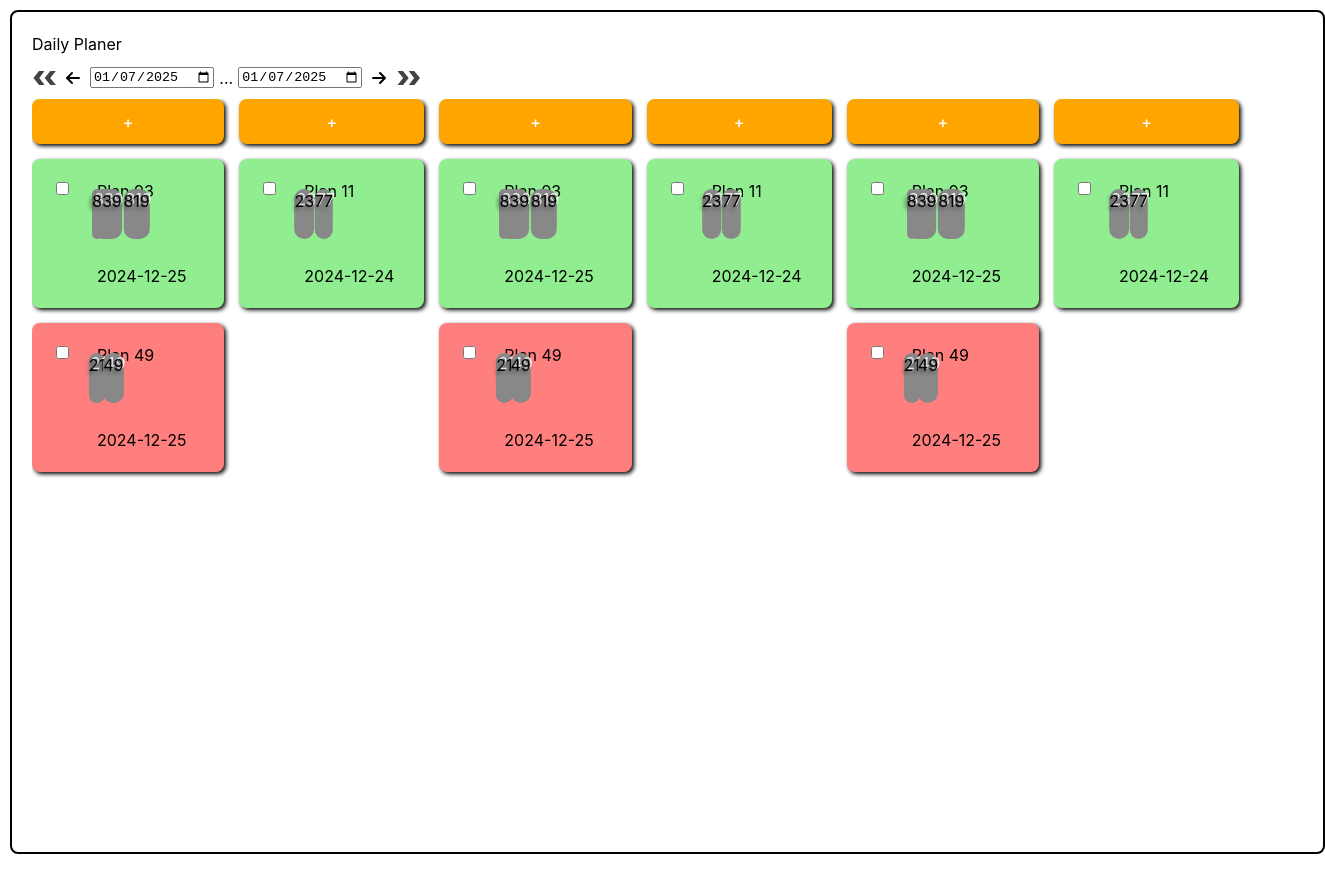
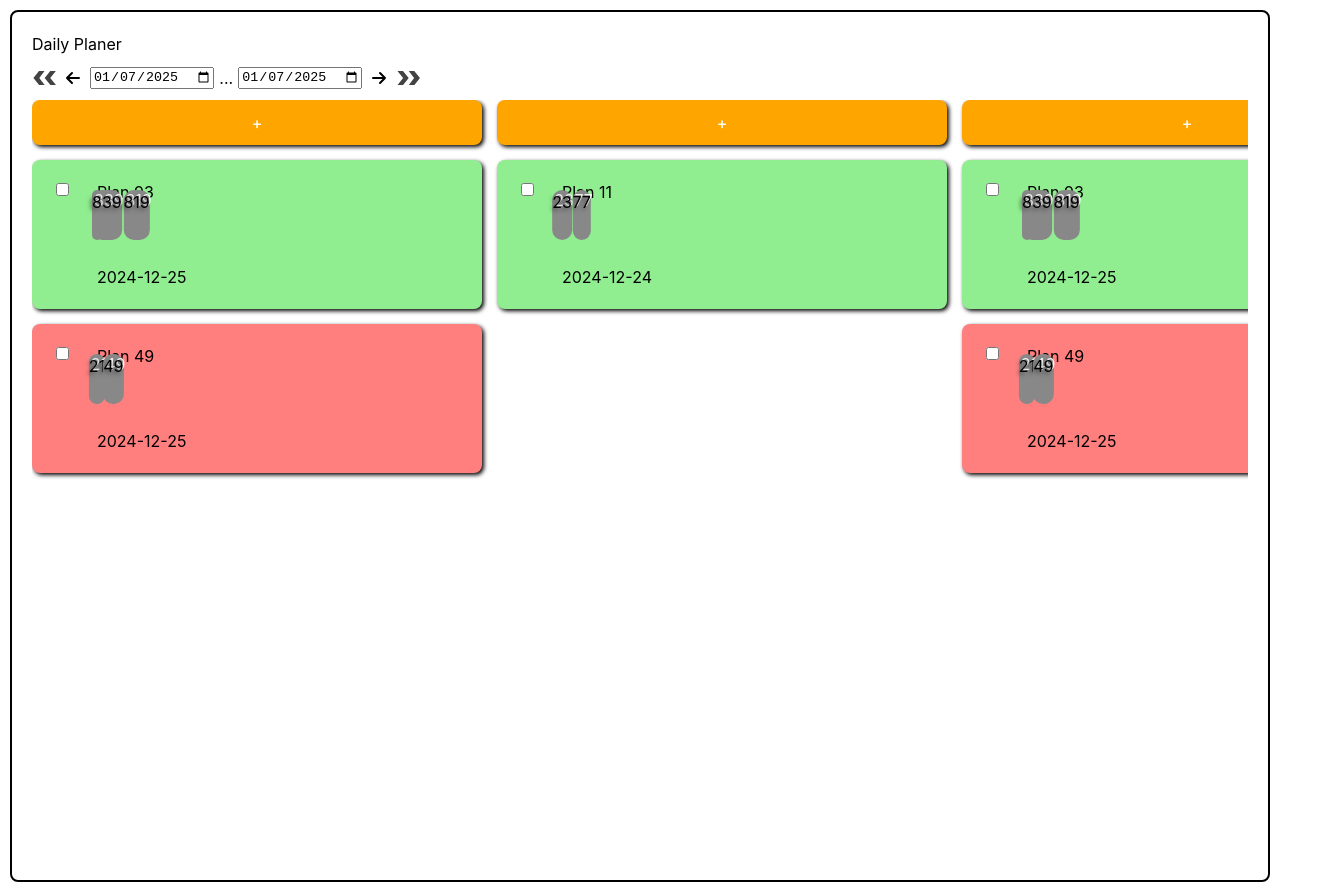
Before and after one commit to SangHwi-Back/daily-planer-react, a React (Vite) app: page / in a window 1280 px wide. Shown: the whole page, 1325 px wide, since content can reach past the window. Before the commit the page ends 864 px from the top, so only its background shows below. Built offline with nearby package versions, Linux system fonts and the light colour scheme.

Commit message:
Edit main CSS
- 플랜의 폭을 더 넓게 함
- 플랜 배열을 루트 뷰 안으로 넣음

```diff
--- a/src/DailyPlanerContainer/planContainer.module.css
+++ b/src/DailyPlanerContainer/planContainer.module.css
@@ -1,5 +1,5 @@
 .planContainer {
-    /*width: 450px;*/
+    width: 450px;
     border-radius: 8px;
     box-shadow: 2px 2px 4px #000000;
 }
--- a/src/main.module.css
+++ b/src/main.module.css
@@ -5,8 +5,6 @@
 .roundedRectangle {
   border: 2px solid black;
   border-radius: 8px; /* Adjust the radius as needed */
-  width: 100%;
-  height: 100dvh;
   margin: 10px;
   padding: 20px;
   display: flex;
--- a/src/main.tsx
+++ b/src/main.tsx
@@ -6,6 +6,8 @@ import App from './App.tsx'
 const root = document.getElementById('root') as HTMLElement;
 root.style.backgroundColor = '#FFFFFF';
 root.style.color = '#000000';
+root.style.width = '100%';
+root.style.height = '100%';
 
 createRoot(root).render(
   <StrictMode>
```
